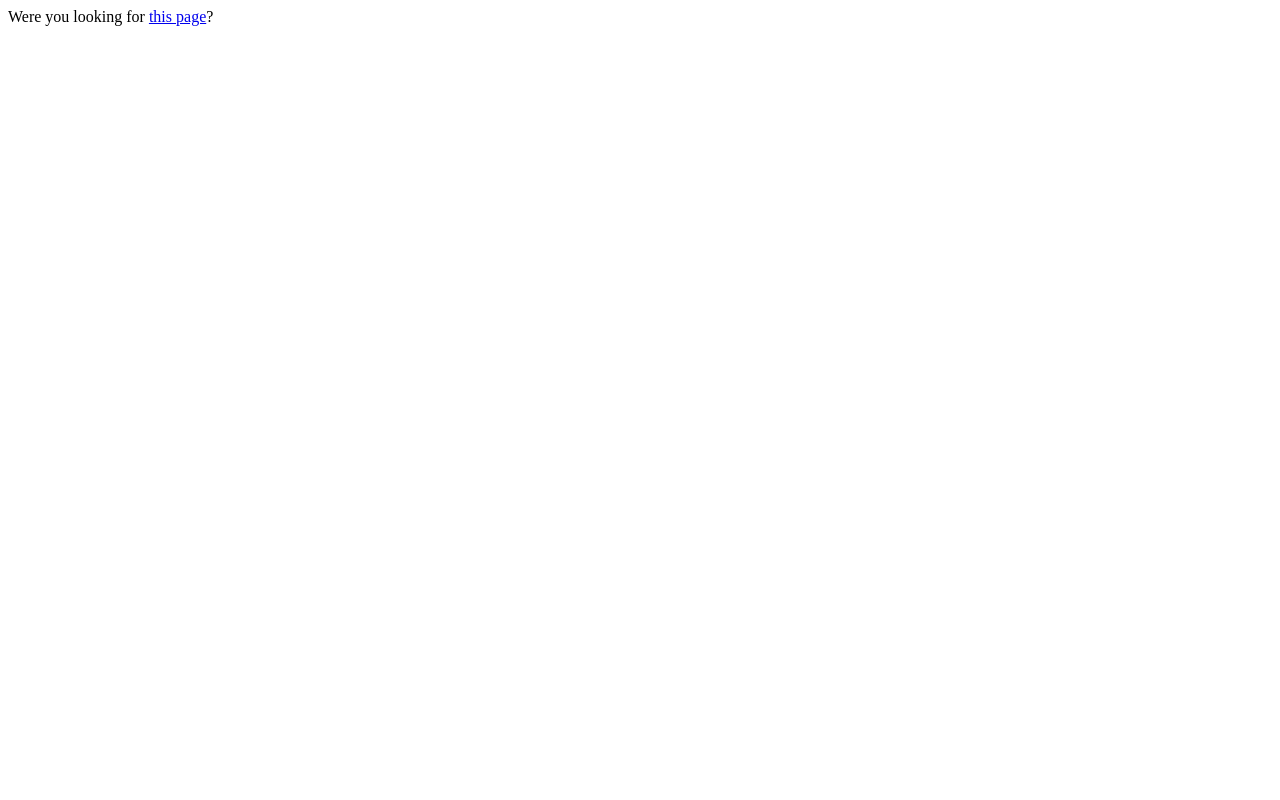
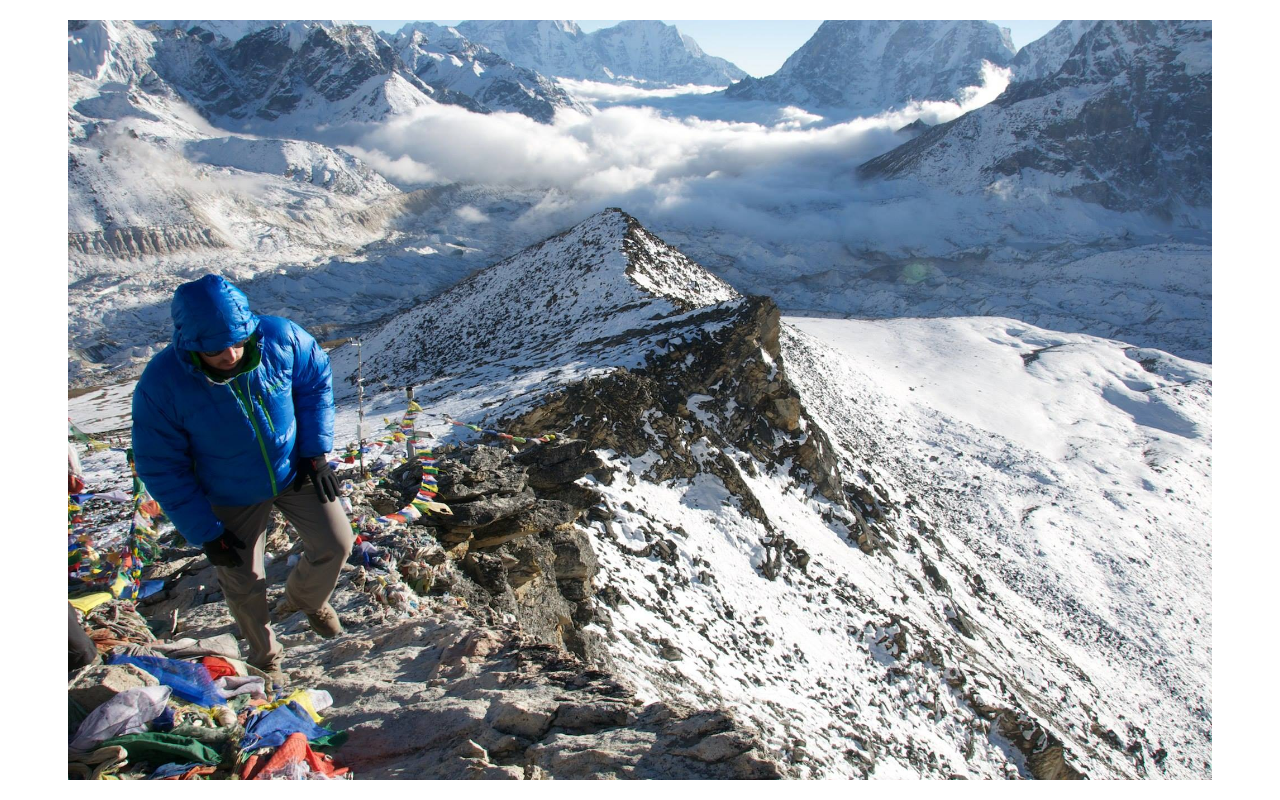
Before and after one commit to moble/moble.github.io, a plain HTML site: page index.html in a window 1280 px wide. Drawn offline with Linux system fonts and the light colour scheme.

Commit message:
Just make it my picture on Kala Pattar

```diff
--- a/index.html
+++ b/index.html
@@ -1 +1,20 @@
-Were you looking for <a href="http://moble.github.io/Talks/PrecessingWaveforms.slides.html?theme=sky&transitionSpeed=fast#/">this page</a>?
+<html>
+  <head>
+    <title>Michael Boyle</title>
+    <style type="text/css">
+      img {
+        position:absolute;
+        top:0;
+        bottom:0;
+        left:0;
+        right:0;
+        max-width: 95%;
+        max-height: 95%;
+        margin:auto;
+      }
+    </style>
+  </head>
+  <body>
+    <img src="KalaPathar.jpg"/>
+  </body>
+</html>
```
Also changed, not shown: KalaPathar.jpg (added).
